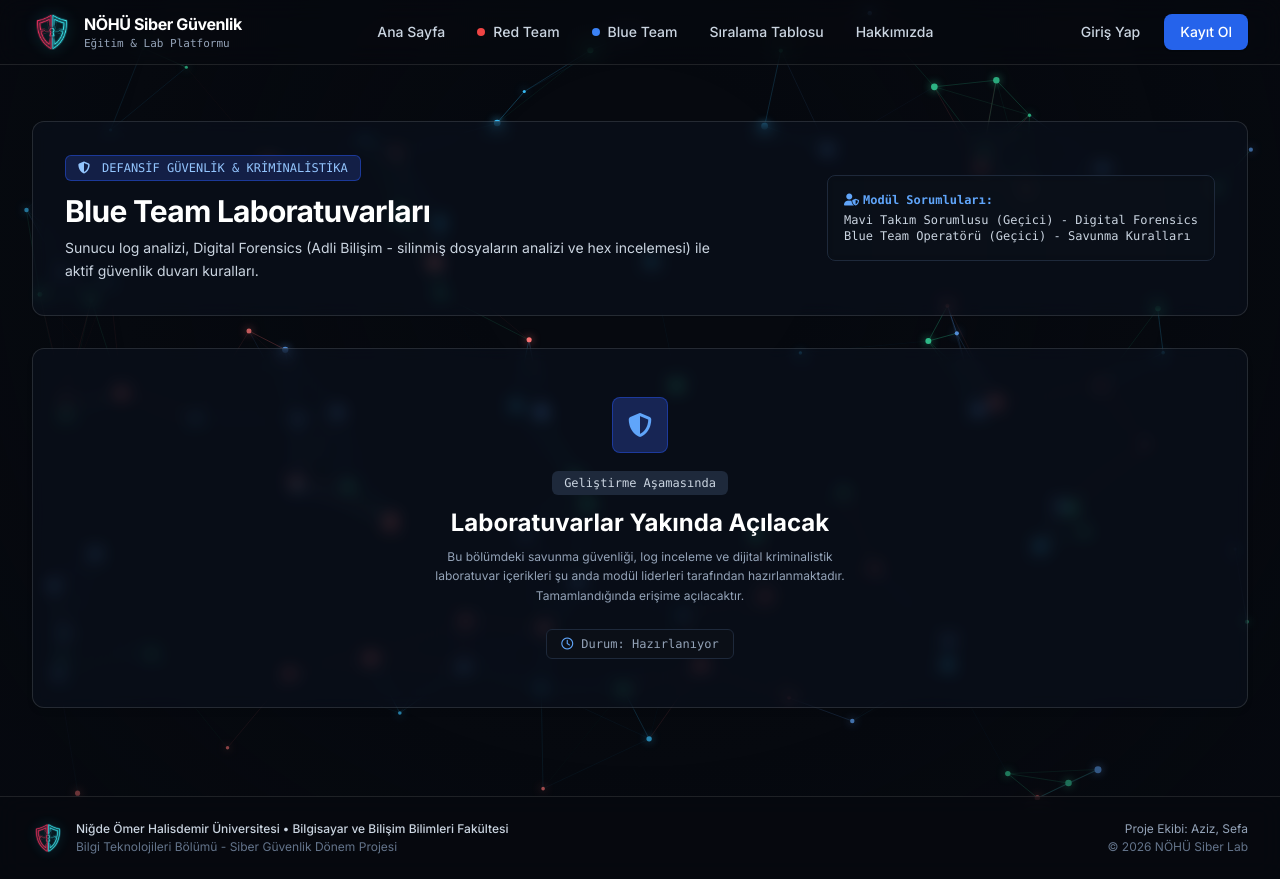
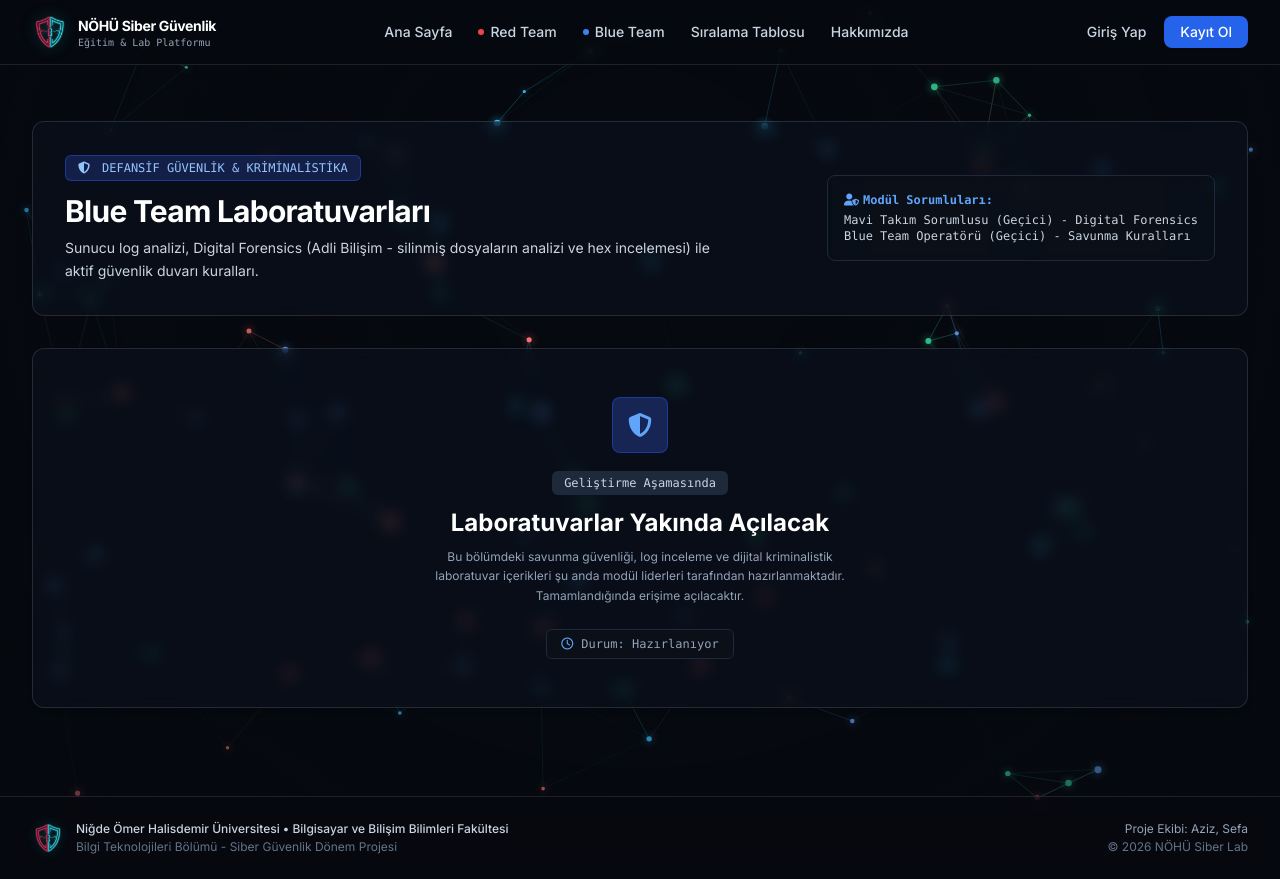
Before and after one commit to KLaxx0n/cyber-hub, a Flask app: page /blue-team in a window 1280 px wide. Run offline with Flask 3, Linux system fonts and the light colour scheme; some libraries are stand-ins or nearby versions.

Commit message:
Fix navbar height: enforce single-line layout, whitespace-nowrap, and prevent vertical badge wrapping

```diff
--- a/templates/base.html
+++ b/templates/base.html
@@ -47,74 +47,74 @@
     <div class="cyber-overlay"></div>
 
     <!-- Top Navigation Bar -->
-    <nav class="border-b border-white/10 bg-[#06090f]/50 backdrop-blur-md sticky top-0 z-50">
-        <div class="max-w-7xl mx-auto px-4 sm:px-6 lg:px-8">
-            <div class="flex items-center justify-between h-16">
+    <nav class="border-b border-white/10 bg-[#06090f]/70 backdrop-blur-md sticky top-0 z-50">
+        <div class="max-w-7xl mx-auto px-3 sm:px-6 lg:px-8">
+            <div class="flex items-center justify-between h-14 sm:h-16 flex-nowrap gap-2 sm:gap-4">
                 <!-- Brand / Logo -->
-                <div class="flex items-center space-x-3">
-                    <a href="{{ url_for('index') }}" class="flex items-center space-x-3 group">
-                        <img src="{{ url_for('static', filename='img/logo.png') }}" alt="NÖHÜ Siber Güvenlik Logo" class="w-10 h-10 object-contain drop-shadow-[0_0_8px_rgba(34,211,238,0.35)] group-hover:scale-110 group-hover:drop-shadow-[0_0_12px_rgba(239,68,68,0.45)] transition-all duration-300">
-                        <div>
-                            <div class="font-bold text-white text-sm sm:text-base tracking-tight leading-tight group-hover:text-cyan-300 transition-colors">NÖHÜ Siber Güvenlik</div>
-                            <div class="text-[11px] text-slate-400 font-mono">Eğitim & Lab Platformu</div>
+                <div class="flex items-center space-x-2.5 shrink-0">
+                    <a href="{{ url_for('index') }}" class="flex items-center space-x-2.5 group">
+                        <img src="{{ url_for('static', filename='img/logo.png') }}" alt="NÖHÜ Siber Güvenlik Logo" class="w-8 h-8 sm:w-9 sm:h-9 object-contain drop-shadow-[0_0_8px_rgba(34,211,238,0.35)] group-hover:scale-105 transition-all duration-300 shrink-0">
+                        <div class="whitespace-nowrap">
+                            <div class="font-bold text-white text-xs sm:text-sm tracking-tight leading-tight group-hover:text-cyan-300 transition-colors whitespace-nowrap">NÖHÜ Siber Güvenlik</div>
+                            <div class="text-[10px] text-slate-400 font-mono leading-none mt-0.5 whitespace-nowrap">Eğitim & Lab Platformu</div>
                         </div>
                     </a>
                 </div>
 
                 <!-- Navigation Links -->
-                <div class="hidden md:flex items-center space-x-2 text-sm font-medium">
-                    <a href="{{ url_for('index') }}" class="text-slate-300 hover:text-white hover:bg-slate-800/60 px-3 py-1.5 rounded-md transition-colors">
+                <div class="hidden md:flex items-center space-x-1 lg:space-x-1.5 text-xs lg:text-sm font-medium flex-nowrap shrink-0">
+                    <a href="{{ url_for('index') }}" class="text-slate-300 hover:text-white hover:bg-slate-800/60 px-2 lg:px-2.5 py-1.5 rounded-md transition-colors whitespace-nowrap">
                         Ana Sayfa
                     </a>
-                    <a href="{{ url_for('red_team') }}" class="text-slate-300 hover:text-red-400 hover:bg-slate-800/60 px-3 py-1.5 rounded-md transition-colors flex items-center">
-                        <span class="w-2 h-2 rounded-full bg-red-500 mr-2"></span>Red Team
+                    <a href="{{ url_for('red_team') }}" class="text-slate-300 hover:text-red-400 hover:bg-slate-800/60 px-2 lg:px-2.5 py-1.5 rounded-md transition-colors flex items-center whitespace-nowrap">
+                        <span class="w-1.5 h-1.5 rounded-full bg-red-500 mr-1.5 shrink-0"></span>Red Team
                     </a>
-                    <a href="{{ url_for('blue_team') }}" class="text-slate-300 hover:text-blue-400 hover:bg-slate-800/60 px-3 py-1.5 rounded-md transition-colors flex items-center">
-                        <span class="w-2 h-2 rounded-full bg-blue-500 mr-2"></span>Blue Team
+                    <a href="{{ url_for('blue_team') }}" class="text-slate-300 hover:text-blue-400 hover:bg-slate-800/60 px-2 lg:px-2.5 py-1.5 rounded-md transition-colors flex items-center whitespace-nowrap">
+                        <span class="w-1.5 h-1.5 rounded-full bg-blue-500 mr-1.5 shrink-0"></span>Blue Team
                     </a>
-                    <a href="{{ url_for('leaderboard') }}" class="text-slate-300 hover:text-amber-400 hover:bg-slate-800/60 px-3 py-1.5 rounded-md transition-colors">
+                    <a href="{{ url_for('leaderboard') }}" class="text-slate-300 hover:text-amber-400 hover:bg-slate-800/60 px-2 lg:px-2.5 py-1.5 rounded-md transition-colors whitespace-nowrap">
                         Sıralama Tablosu
                     </a>
-                    <a href="{{ url_for('index') }}#hakkimizda" class="text-slate-300 hover:text-cyan-400 hover:bg-slate-800/60 px-3 py-1.5 rounded-md transition-colors">
+                    <a href="{{ url_for('index') }}#hakkimizda" class="text-slate-300 hover:text-cyan-400 hover:bg-slate-800/60 px-2 lg:px-2.5 py-1.5 rounded-md transition-colors whitespace-nowrap">
                         Hakkımızda
                     </a>
                     {% if current_user and current_user.is_team_leader %}
-                    <a href="{{ url_for('admin_panel') }}" class="{% if current_user.is_superadmin %}text-amber-300 hover:text-amber-200 bg-amber-950/40 hover:bg-amber-950/70 border-amber-500/40{% else %}text-sky-300 hover:text-sky-200 bg-sky-950/40 hover:bg-sky-950/70 border-sky-500/40{% endif %} px-3 py-1.5 rounded-md transition-colors flex items-center border text-xs font-mono shadow-sm">
+                    <a href="{{ url_for('admin_panel') }}" class="{% if current_user.is_superadmin %}text-amber-300 hover:text-amber-200 bg-amber-950/40 hover:bg-amber-950/70 border-amber-500/40{% else %}text-sky-300 hover:text-sky-200 bg-sky-950/40 hover:bg-sky-950/70 border-sky-500/40{% endif %} px-2 lg:px-2.5 py-1.5 rounded-md transition-colors flex items-center border text-[11px] lg:text-xs font-mono shadow-sm whitespace-nowrap shrink-0">
                         {% if current_user.is_superadmin %}
-                            <i class="fa-solid fa-crown mr-1.5 text-amber-400 text-xs"></i>Sistem Yönetimi
+                            <i class="fa-solid fa-crown mr-1.5 text-amber-400 text-xs shrink-0"></i>Sistem Yönetimi
                         {% else %}
-                            <i class="fa-solid fa-user-shield mr-1.5 text-sky-400 text-xs"></i>Lider Paneli
+                            <i class="fa-solid fa-user-shield mr-1.5 text-sky-400 text-xs shrink-0"></i>Lider Paneli
                         {% endif %}
                     </a>
                     {% endif %}
                 </div>
 
                 <!-- Auth Buttons / User Profile -->
-                <div class="flex items-center space-x-3">
+                <div class="flex items-center space-x-2 shrink-0 flex-nowrap">
                     {% if current_user %}
-                        <a href="{{ url_for('dashboard') }}" class="flex items-center space-x-2 px-3 py-1.5 rounded-lg bg-slate-800/80 border border-slate-700 hover:border-blue-500 transition-all text-sm font-mono">
-                            <i class="fa-solid fa-user text-blue-400 text-xs"></i>
-                            <span class="text-slate-200">{{ current_user.username }}</span>
+                        <a href="{{ url_for('dashboard') }}" class="flex items-center space-x-1.5 sm:space-x-2 px-2.5 py-1.5 rounded-lg bg-slate-800/80 border border-slate-700 hover:border-blue-500 transition-all text-xs font-mono whitespace-nowrap shrink-0">
+                            <i class="fa-solid fa-user text-blue-400 text-xs shrink-0"></i>
+                            <span class="text-slate-200 font-semibold truncate max-w-[100px] sm:max-w-[130px] whitespace-nowrap">{{ current_user.username }}</span>
                             {% if current_user.is_superadmin %}
-                                <span class="bg-amber-950/90 text-amber-300 border border-amber-600 text-[10px] px-1.5 py-0.5 rounded font-bold font-mono">👑 Root</span>
+                                <span class="bg-amber-950/90 text-amber-300 border border-amber-600 text-[10px] px-1.5 py-0.5 rounded font-bold font-mono whitespace-nowrap shrink-0 inline-flex items-center gap-1">👑 Root</span>
                             {% elif current_user.is_team_leader %}
-                                <span class="bg-sky-950/90 text-sky-300 border border-sky-600 text-[10px] px-1.5 py-0.5 rounded font-semibold font-mono">🛡️ Lider</span>
+                                <span class="bg-sky-950/90 text-sky-300 border border-sky-600 text-[10px] px-1.5 py-0.5 rounded font-semibold font-mono whitespace-nowrap shrink-0 inline-flex items-center gap-1">🛡️ Lider</span>
                             {% endif %}
                             {% if current_user.assigned_team == 'red_team' %}
-                                <span class="bg-red-950 text-red-400 border border-red-800 text-[10px] px-1.5 py-0.5 rounded font-semibold">Red</span>
+                                <span class="bg-red-950 text-red-400 border border-red-800 text-[10px] px-1.5 py-0.5 rounded font-semibold whitespace-nowrap shrink-0">Red</span>
                             {% elif current_user.assigned_team == 'blue_team' %}
-                                <span class="bg-blue-950 text-blue-400 border border-blue-800 text-[10px] px-1.5 py-0.5 rounded font-semibold">Blue</span>
+                                <span class="bg-blue-950 text-blue-400 border border-blue-800 text-[10px] px-1.5 py-0.5 rounded font-semibold whitespace-nowrap shrink-0">Blue</span>
                             {% endif %}
-                            <span class="bg-blue-900/60 text-blue-300 text-xs px-2 py-0.5 rounded font-semibold">{{ current_user.score }} P</span>
+                            <span class="bg-blue-900/60 text-blue-300 text-[11px] px-1.5 py-0.5 rounded font-semibold whitespace-nowrap shrink-0">{{ current_user.score }} P</span>
                         </a>
-                        <a href="{{ url_for('logout') }}" title="Çıkış Yap" class="p-2 rounded-lg bg-slate-800/80 border border-slate-700 text-slate-400 hover:text-red-400 transition-colors">
-                            <i class="fa-solid fa-right-from-bracket text-sm"></i>
+                        <a href="{{ url_for('logout') }}" title="Çıkış Yap" class="p-1.5 sm:p-2 rounded-lg bg-slate-800/80 border border-slate-700 text-slate-400 hover:text-red-400 transition-colors shrink-0">
+                            <i class="fa-solid fa-right-from-bracket text-xs sm:text-sm"></i>
                         </a>
                     {% else %}
-                        <a href="{{ url_for('login') }}" class="text-sm font-medium text-slate-300 hover:text-white px-3 py-2 transition-colors">
+                        <a href="{{ url_for('login') }}" class="text-xs sm:text-sm font-medium text-slate-300 hover:text-white px-2.5 py-1.5 transition-colors whitespace-nowrap shrink-0">
                             Giriş Yap
                         </a>
-                        <a href="{{ url_for('register') }}" class="text-sm font-medium px-4 py-2 rounded-lg bg-blue-600 hover:bg-blue-700 text-white shadow-sm transition-colors">
+                        <a href="{{ url_for('register') }}" class="text-xs sm:text-sm font-medium px-3 sm:px-4 py-1.5 rounded-lg bg-blue-600 hover:bg-blue-700 text-white shadow-sm transition-colors whitespace-nowrap shrink-0">
                             Kayıt Ol
                         </a>
                     {% endif %}
```
Also changed, not shown: cyberhub.db.
